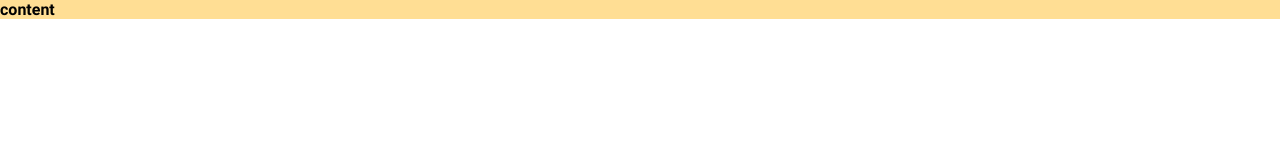
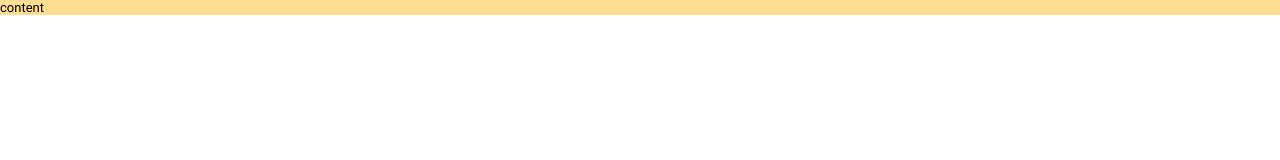
Before and after one commit to 1989TomE/cervenopececky-most-v2, a React app: page / in a window 1280 px wide. Shown: the top 160 px of the page. Built offline with nearby package versions, Linux system fonts and the light colour scheme.

Commit message:
Fonts edited

```diff
--- a/src/components/PageContainer/PageContainer.tsx
+++ b/src/components/PageContainer/PageContainer.tsx
@@ -8,5 +8,4 @@ export default PageContainer;
 
 export const Div = styled.div`
   background-color: ${(props) => props.theme.colors.ocher};
-  font-family: "robotoBold";
 `;
--- a/src/styles/globals.ts
+++ b/src/styles/globals.ts
@@ -20,9 +20,17 @@ export default createGlobalStyle`
         src: url(${robotoBold}) format('truetype');
     };
 
-    html, body {
-        background-color: greyLight;
+    * {
         margin: 0rem;
         padding: 0rem;
     }
+
+    html {
+        font-size: 10px;
+        font-family: "roboto";
+    }
+
+    body {
+        font-size: 13px;
+    }
 `;
```
